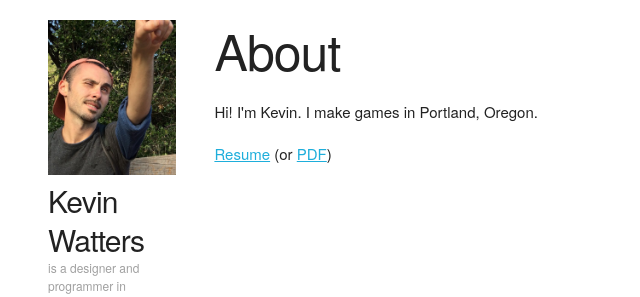
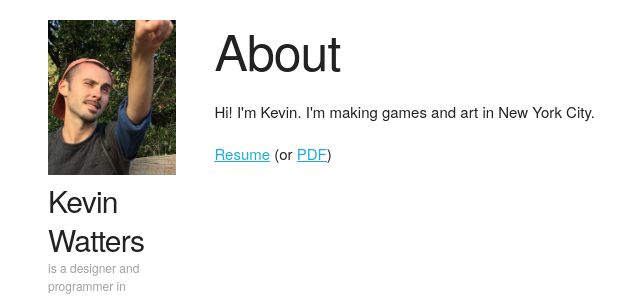
Before and after one commit to kevinw/kevinw.github.com, a Jekyll site: the page built from about.html, in a window 1280 px wide. Shown: the top 297 px of the page, without its empty margins (112-752 px from the left). Built offline with Jekyll 4.4.1, drawn with Linux system fonts in a browser that asks for light colours.

Commit message:
Update about.html

```diff
--- a/about.html
+++ b/about.html
@@ -6,7 +6,7 @@ title: Kevin Watters - About
 <div class="ten columns">
   <h1>About</h1>
   <p>
-    Hi! I'm Kevin. I make games in Portland, Oregon.
+    Hi! I'm Kevin. I'm making games and art in New York City.
   </p>
   <a href="/resume">Resume</a> (or <a href="/resume.pdf">PDF</a>)
 </div>
```
